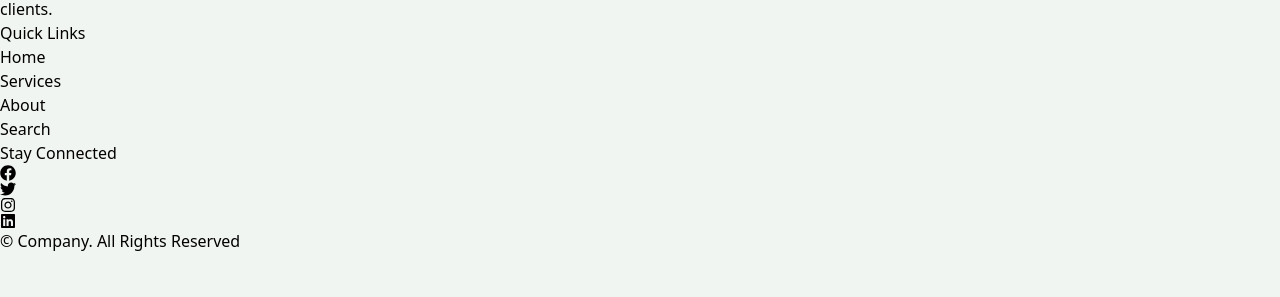
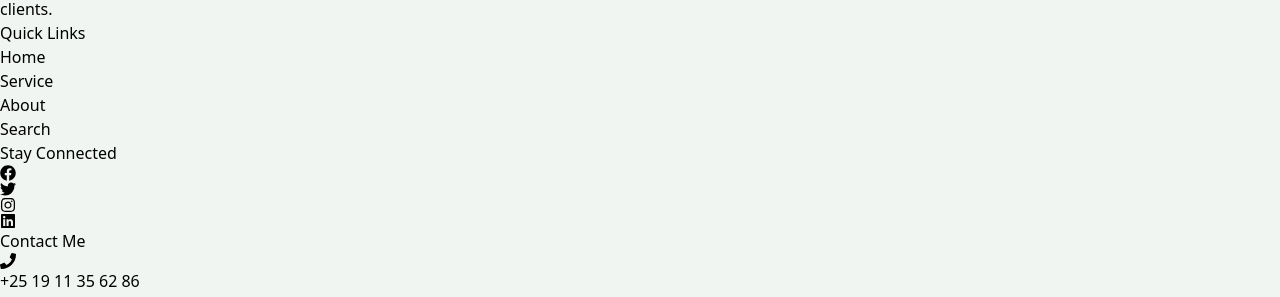
Before and after one commit to buracodes/dellala, a React (Vite) app in the folder client/: page /About in a window 1280 px wide. Shown: the part 963-1260 px from the top of the page. Before the commit the page ends 1216 px from the top, so only its background shows below. Built offline with nearby package versions, Linux system fonts and the light colour scheme.

Commit message:
fix everything

```diff
--- a/client/src/components/Footer.jsx
+++ b/client/src/components/Footer.jsx
@@ -1,4 +1,4 @@
-import { FaFacebook, FaTwitter, FaInstagram, FaLinkedin } from 'react-icons/fa';
+import { FaFacebook, FaTwitter, FaInstagram, FaLinkedin, FaPhone } from 'react-icons/fa';
 
 export default function Footer() {
   return (
@@ -15,14 +15,14 @@ export default function Footer() {
                     <h4 className="text-xl font-bold mb-4">Quick Links</h4>
                        <ul>
                           <li className="mb-2"><a href="/">Home</a></li>
-              <li className="mb-2"><a href="/services">Services</a></li>
+                          <li className="mb-2"><a href="/Service">Service</a></li>
                           <li className="mb-2"><a href="/About">About</a></li>
                           <li className="mb-2"><a href="/Search">Search</a></li>
                        </ul>
                    </div>
                      <div className="w-full md:w-1/4">
-            <h4 className="text-xl font-bold mb-4">Stay Connected</h4>
-            <div className="flex items-center">
+                        <h4 className="text-xl font-bold ">Stay Connected</h4>
+                           <div className="flex items-center mt-4">
                               <a href="https://www.facebook.com" target="_blank" rel="noopener noreferrer" className="mr-4">
                                  <FaFacebook className="text-2xl" />
                               </a>
@@ -36,6 +36,13 @@ export default function Footer() {
                                  <FaLinkedin className="text-2xl" />
                               </a>
                             </div>
+                            <div className="mt-4">
+                               <h4 className='font-semibold text-2xl'>Contact Me</h4>
+                               <div className='mt-4 flex items-center'>
+                                  <FaPhone className='text-2xl' />
+                                  <h4 className='font-semibold text-xl ml-2'>+25 19 11 35 62 86</h4>
+                               </div>
+                            </div>
                        </div>
          </div>
             <div className="text-center mt-4">
--- a/client/src/pages/About.jsx
+++ b/client/src/pages/About.jsx
@@ -4,7 +4,7 @@ export default function About() {
       {/* top */}
       <div className="w-full h-72 relative">
         <img
-          src="https://modern.b-cdn.net/wp-content/uploads/2017/06/living-01.jpg"
+          src="https://cdn.pixabay.com/photo/2017/02/07/18/16/living-room-2046668_1280.jpg"
           alt="image"
           className="w-full h-full object-cover"
         />
--- a/client/src/pages/Home.jsx
+++ b/client/src/pages/Home.jsx
@@ -59,7 +59,7 @@ export default function Home() {
           <div className='max-w-[1140px] m-auto w-full md:flex mt-[-75px]'>
              <div className='relative p-4'>
                 <h3 className='absolute z-10 top-[50%] left-[50%] translate-y-[-50%] text-white text-3xl font-bold'>Buy</h3>
-                <img src="https://modern.b-cdn.net/wp-content/uploads/2017/06/exterior-04-1240x720.jpg"
+                <img src="https://cdn.pixabay.com/photo/2017/01/25/19/34/home-2008825_1280.jpg"
                 className='w-full h-full object-cover relative border-4 border-white shodow-lg duration-300 ease-in-out hover:scale-110'/>
               </div>
               <div className='relative p-4'>
--- a/client/src/pages/Profile.jsx
+++ b/client/src/pages/Profile.jsx
@@ -180,7 +180,7 @@ const handleShowListings = async () => {
   };
 
   return (
-    <div className='p-3 max-w-lg mx-auto'>
+    <div className='p-3 max-w-lg mx-auto mb-10'>
       <h1 className='text-3xl font-semibold text-center my-7'>Profile</h1>
       <form onSubmit={handleSubmit} className='flex flex-col gap-4'>
       <input
--- a/client/src/pages/UpdateListing.jsx
+++ b/client/src/pages/UpdateListing.jsx
@@ -167,7 +167,7 @@ export default function CreateListing() {
   };
 
   return (
-    <main className='p-3 max-w-4xl mx-auto'>
+    <main className='p-3 max-w-4xl mx-auto mb-28'>
       <h1 className='text-3xl font-semibold text-center my-7'>
         Edit a Listing
       </h1>
```
Lines whose indentation alone changed are shown as unchanged.
